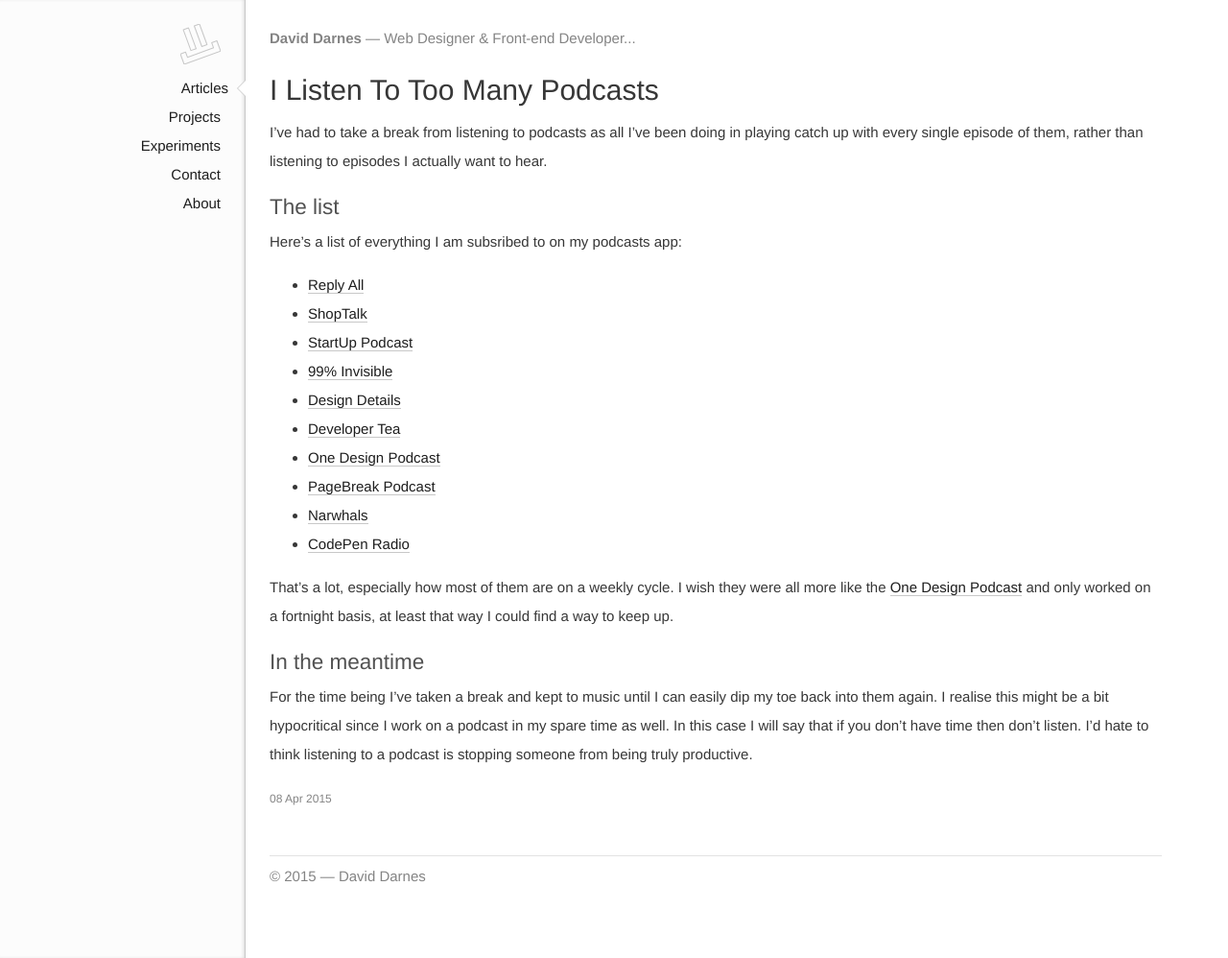
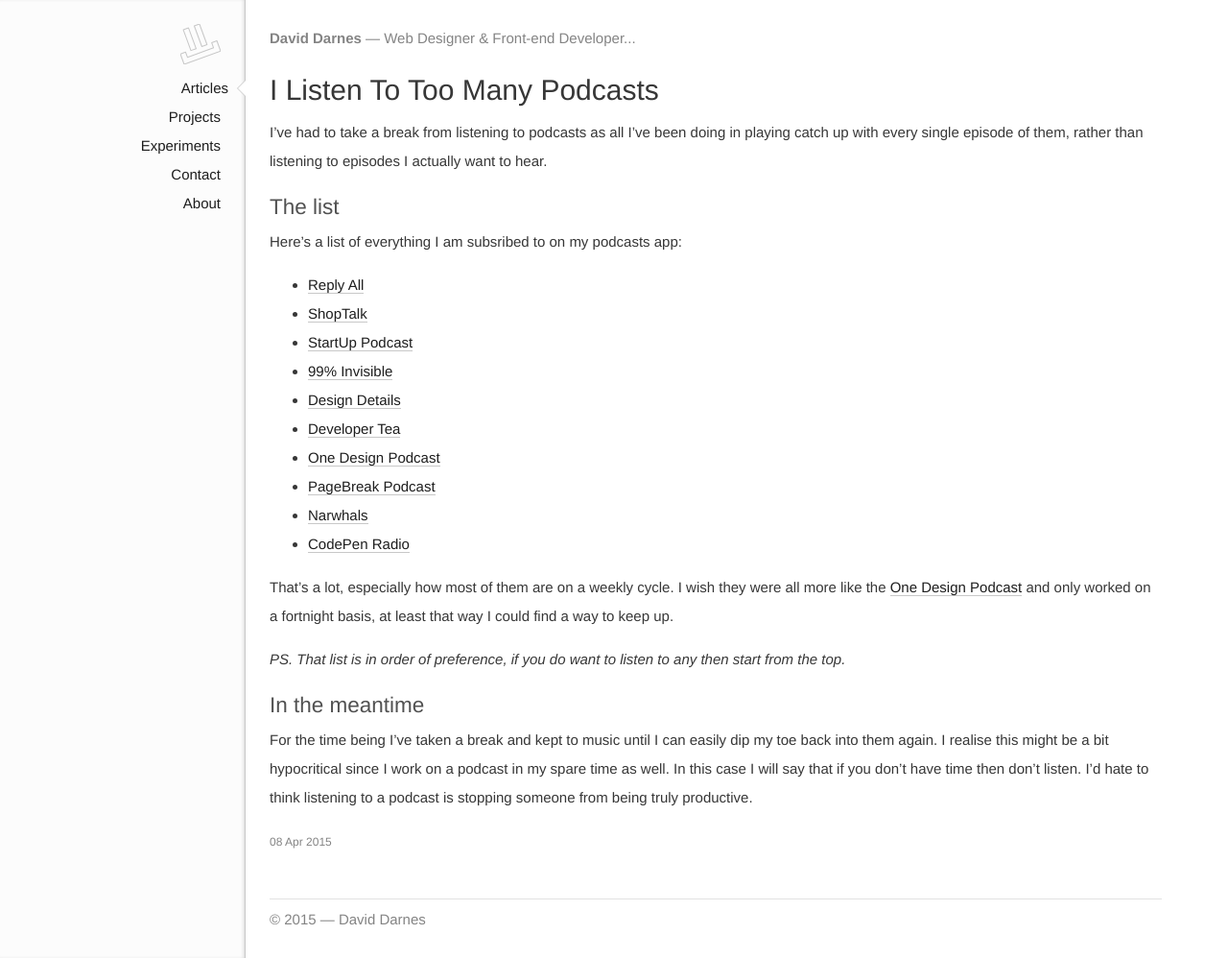
Before and after one commit to daviddarnes/daviddarnes.github.io, a Jekyll site: the page built from _posts/2015-04-08-too-many-podcasts.md, in a window 1280 px wide and 998 px high. Shown: the whole window at 96% size. Built offline with Jekyll 4.4.1, drawn with Linux system fonts in a browser that asks for light colours.

Commit message:
Amends to article

```diff
--- a/_posts/2015-04-08-too-many-podcasts.md
+++ b/_posts/2015-04-08-too-many-podcasts.md
@@ -26,6 +26,8 @@
 
 That's a lot, especially how most of them are on a weekly cycle. I wish they were all more like the [One Design Podcast](http://onedesign.guide/) and only worked on a fortnight basis, at least that way I could find a way to keep up.
 
+_PS. That list is in order of preference, if you do want to listen to any then start from the top._
+
 ## In the meantime
 
 For the time being I've taken a break and kept to music until I can easily dip my toe back into them again. I realise this might be a bit hypocritical since I work on a podcast in my spare time as well. In this case I will say that if you don't have time then don't listen. I'd hate to think listening to a podcast is stopping someone from being truly productive.
```
